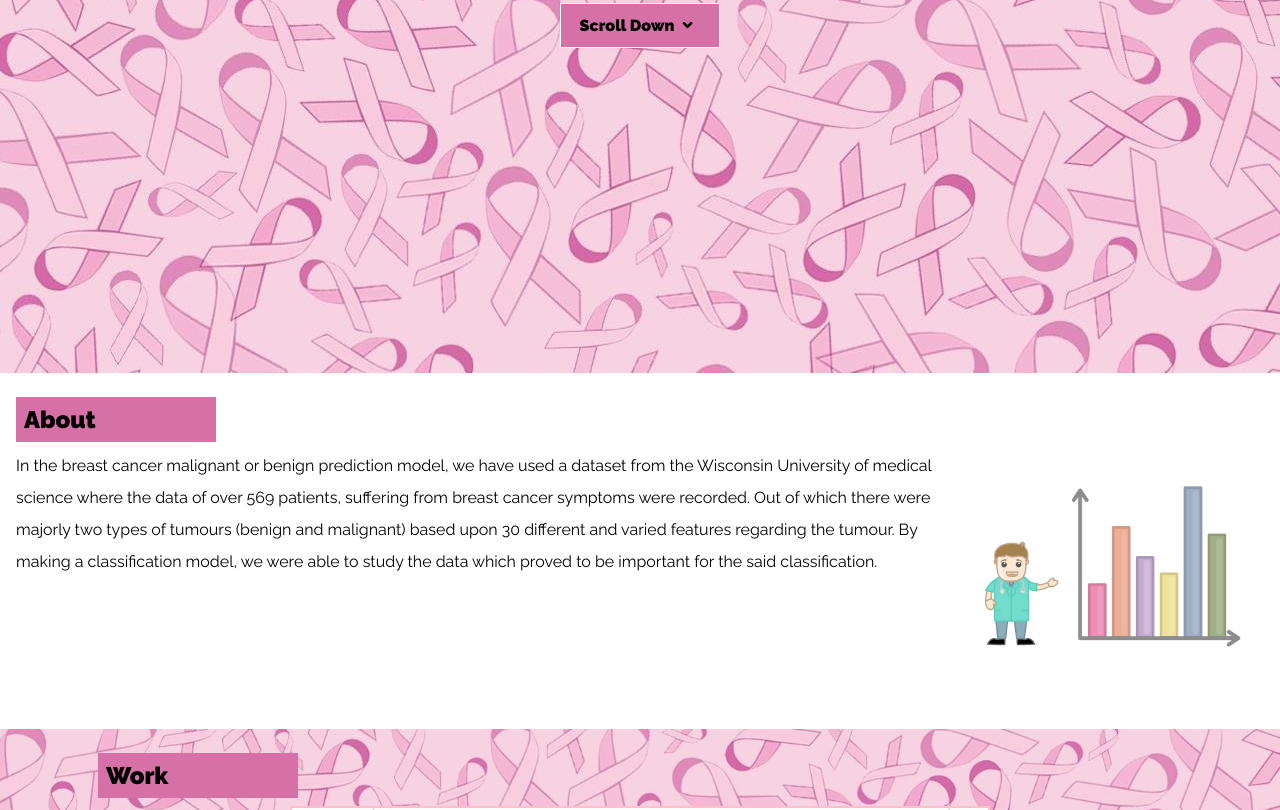
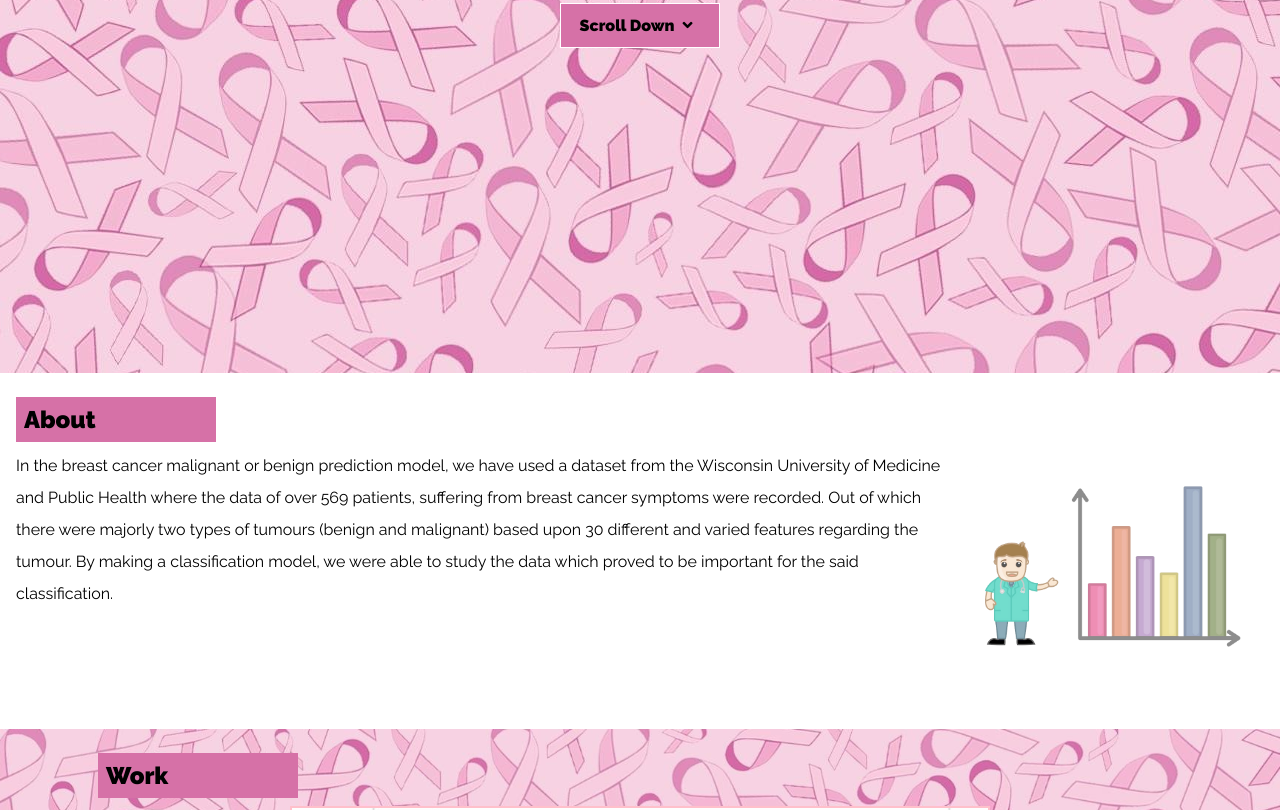
Before and after one commit to Aravind1505/WebsiteHackathon, a plain HTML site: page index.html in a window 1280 px wide. Shown: the part 427-1237 px from the top of the page. Drawn offline with Linux system fonts and the light colour scheme.

Commit message:
Update index.html

```diff
--- a/index.html
+++ b/index.html
@@ -45,7 +45,7 @@
         <section class="about" id="about">
             <div class="description">
                 <h2>About </h2>
-                <p>In the breast cancer malignant or benign prediction model, we have used a dataset from the Wisconsin University of medical science where the data of over 569 patients, suffering from breast cancer symptoms were recorded. Out of which there were majorly two types of tumours (benign and malignant) based upon 30 different and varied features regarding the tumour. By making a classification model, we were able to study the data which proved to be important for the said classification.</p>
+                <p>In the breast cancer malignant or benign prediction model, we have used a dataset from the Wisconsin University of Medicine and Public Health where the data of over 569 patients, suffering from breast cancer symptoms were recorded. Out of which there were majorly two types of tumours (benign and malignant) based upon 30 different and varied features regarding the tumour. By making a classification model, we were able to study the data which proved to be important for the said classification.</p>
             </div>
             <div class="thumbnail">
                 <img src="videos/FAVPNG_statistics-cartoon-drawing-royalty-free-illustration_LETgLExp.png" alt="About">
```
